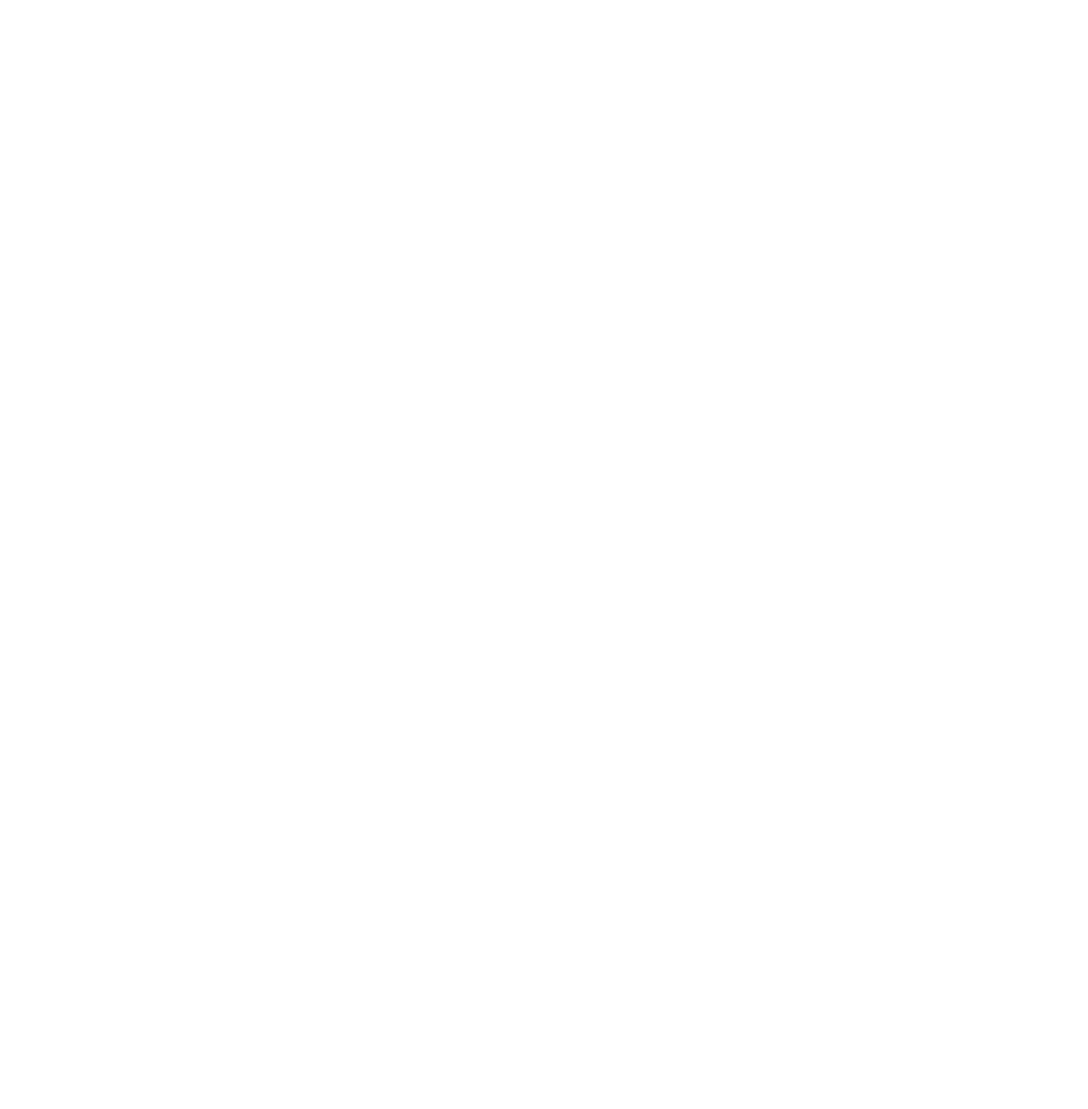
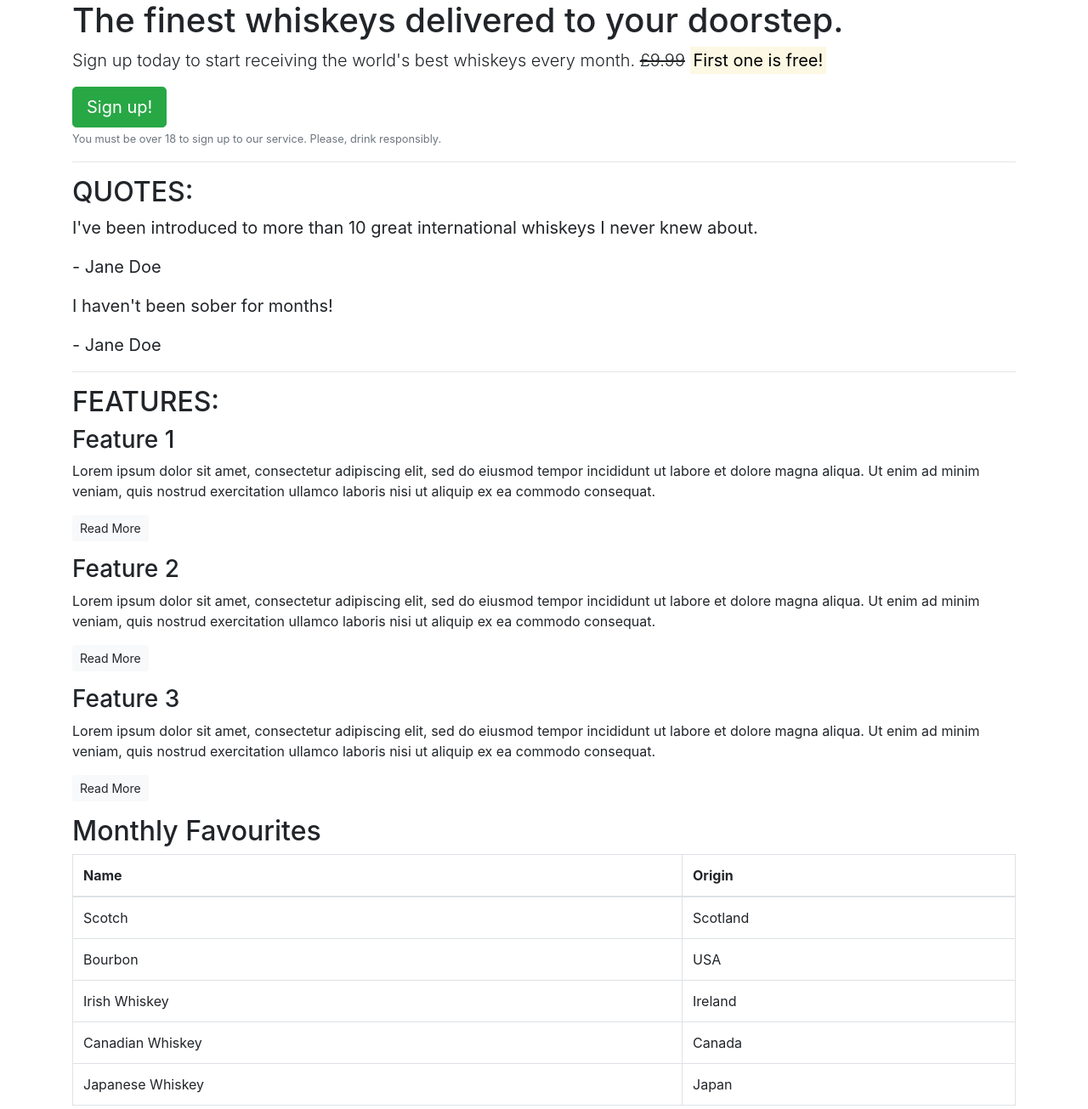
Before and after one commit to AmyB173/bootstrap-practice, a plain HTML site: page index.html in a window 1280 px wide. Shown: the whole page at 85% size. Before the commit the page ends 800 px from the top, so only its background shows below. Drawn offline with nearby package versions, Linux system fonts and the light colour scheme.

Commit message:
Created a whiskey page with table at the bottom

```diff
--- a/index.html
+++ b/index.html
@@ -3,9 +3,96 @@
 <head>
     <meta charset="UTF-8">
     <meta name="viewport" content="width=device-width, initial-scale=1.0">
-    <title>Document</title>
+    <title>Whiskey Drop | Yaste a new whiskey every month</title>
+    <link rel="stylesheet" href="https://cdn.jsdelivr.net/npm/bootstrap@4.5.3/dist/css/bootstrap.min.css" integrity="sha384-TX8t27EcRE3e/ihU7zmQxVncDAy5uIKz4rEkgIXeMed4M0jlfIDPvg6uqKI2xXr2" crossorigin="anonymous">
+    <script src="https://cdn.jsdelivr.net/npm/bootstrap@4.5.3/dist/js/bootstrap.bundle.min.js" integrity="sha384-ho+j7jyWK8fNQe+A12Hb8AhRq26LrZ/JpcUGGOn+Y7RsweNrtN/tE3MoK7ZeZDyx" crossorigin="anonymous"></script>
 </head>
 <body>
+    <body>
+        <article class="container">
+            <!-- Callout -->
+            <section class="callout">
+                <h1>The finest whiskeys delivered to your doorstep.</h1>
+                <p class="lead">
+                    Sign up today to start receiving the world's best whiskeys every month. <s>£9.99</s>
+                    <strong><mark>First one is free!</mark></strong>
+                </p>
+                <button class="btn btn-success btn-lg">Sign up!</button>
+                <p class="text-muted"><small>You must be over 18 to sign up to our service. Please, drink responsibly.</small></p>
+            </section>
+            <!-- /.callout -->
+            <hr>
 
+            <!-- Quotes -->
+            <section class="quotes">
+                <h2 class="text-uppercase">Quotes:</h2>
+                <blockquote class="blockquote">
+                    <p>I've been introduced to more than 10 great international whiskeys I never knew about.</p>
+                    <p>- Jane Doe</p>
+                </blockquote>
+                <blockquote class="blockquote">
+                    <p>I haven't been sober for months!</p>
+                    <p>- Jane Doe</p>
+                </blockquote>
+            </section>
+            <!-- /.quotes -->
+            <hr>
+
+            <!-- Features -->
+            <section class="features">
+                <h2 class="text-uppercase">Features:</h2>
+                <div class="feature">
+                    <h3>Feature 1</h3>
+                    <p>Lorem ipsum dolor sit amet, consectetur adipiscing elit, sed do eiusmod tempor incididunt ut labore et dolore magna aliqua. Ut enim ad minim veniam, quis nostrud exercitation ullamco laboris nisi ut aliquip ex ea commodo consequat.</p>
+                </div>
+                <p><a class="btn btn-sm btn-light" href="">Read More</a></p>
+                <div class="feature">
+                    <h3>Feature 2</h3>
+                    <p>Lorem ipsum dolor sit amet, consectetur adipiscing elit, sed do eiusmod tempor incididunt ut labore et dolore magna aliqua. Ut enim ad minim veniam, quis nostrud exercitation ullamco laboris nisi ut aliquip ex ea commodo consequat.</p>
+                    <p><a class="btn btn-sm btn-light" href="">Read More</a></p>
+                </div>
+                <div class="feature">
+                    <h3>Feature 3</h3>
+                    <p>Lorem ipsum dolor sit amet, consectetur adipiscing elit, sed do eiusmod tempor incididunt ut labore et dolore magna aliqua. Ut enim ad minim veniam, quis nostrud exercitation ullamco laboris nisi ut aliquip ex ea commodo consequat.</p>
+                    <p><a class="btn btn-sm btn-light" href="">Read More</a></p>
+                </div>
+            </section>
+            <!-- /.features -->
+            <!-- Monthly favorites-->
+            <section class="monthly-favorites">
+                <h2>Monthly Favourites</h2>
+                <table class="table table-hover table-bordered">
+                    <thead>
+                        <tr>
+                            <th>Name</th>
+                            <th>Origin</th>
+                        </tr>
+                    </thead>
+                    <tbody>
+                        <tr>
+                            <td>Scotch</td>
+                            <td>Scotland</td>
+                        </tr>
+                        <tr>
+                            <td>Bourbon</td>
+                            <td>USA</td>
+                        </tr>
+                        <tr>
+                            <td>Irish Whiskey</td>
+                            <td>Ireland</td>
+                        </tr>
+                        <tr>
+                            <td>Canadian Whiskey</td>
+                            <td>Canada</td>
+                        </tr>
+                        <tr>
+                            <td>Japanese Whiskey</td>
+                            <td>Japan</td>
+                        </tr>
+                    </tbody>
+                </table>
+            </section>
+            <!-- /.Monthly favorites -->
+        </article>
 </body>
 </html>
```
